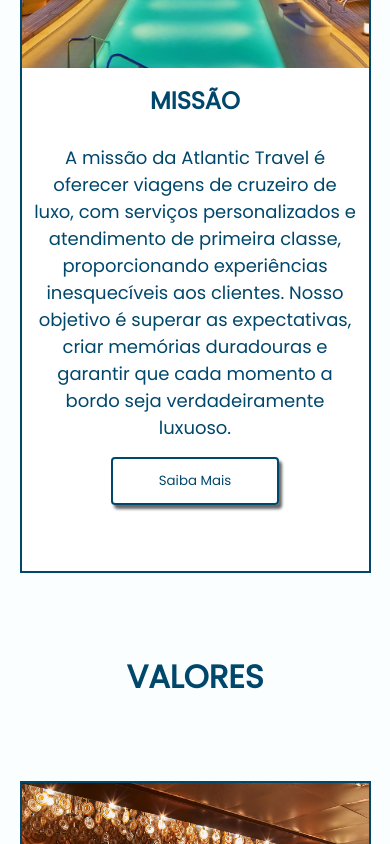
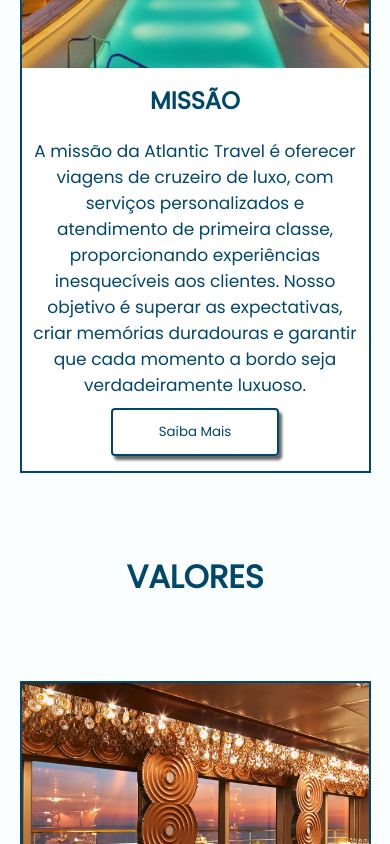
Before and after one commit to luis-felipee/atlantictravel, a plain HTML site: page sobre.html in a window 390 px wide. Shown: the part 1040-1884 px from the top of the page. Drawn offline with nearby package versions, Linux system fonts and the light colour scheme.

Commit message:
Add files via upload

```diff
--- a/assets/styles/contato.css
+++ b/assets/styles/contato.css
@@ -84,9 +84,9 @@
 
 }
 
-@media (max-width: 768px){
+@media (max-width: 768px) and (max-height: 980px){
     .experience-content{
-        height: 100vh;
+        height: auto;
         width: 90%;
         flex-direction: column;
         justify-content:flex-start;
@@ -102,9 +102,9 @@
         width: 100%;
     }
     .experience-text{
-        justify-content: flex-start;
+        justify-content: space-between;
         align-self: center;
-        height: 50vh;
+        height: auto;
         width: 100%;
         text-align: center;
         gap: 10px;
@@ -115,7 +115,7 @@
         margin-bottom: 10px;
     }
     .experience-text p{
-        font-size: 18px;
+        font-size: 17px;
         padding: 0 10px;
     }
     .button-experience{
--- a/assets/styles/frotas.css
+++ b/assets/styles/frotas.css
@@ -106,12 +106,11 @@ header{
     border: 2px solid #00476c;
 
 }
-@media (max-width: 768px){
-    .first-section{
-        background-position-x: center;
-     }
+
+
+@media (max-width: 768px) and (max-height: 980px){
     .experience-content{
-        height: 92vh;
+        height: auto;
         width: 90%;
         flex-direction: column;
         justify-content:flex-start;
@@ -127,20 +126,21 @@ header{
         width: 100%;
     }
     .experience-text{
-        justify-content: flex-start;
+        justify-content: space-between;
         align-self: center;
-        height: 50vh;
+        height: auto;
         width: 100%;
         text-align: center;
         gap: 10px;
         justify-content: space-between;
         /* margin-top: 70px; */
     }
-    .experience-text div h2{
-        margin-bottom: 20px;
+    .experience-text h2{
+        margin-bottom: 10px;
     }
     .experience-text p{
-        font-size: 19px;
+        font-size: 17px;
+        padding: 0 10px;
     }
     .button-experience{
         justify-self: flex-end;
@@ -148,6 +148,7 @@ header{
 
 }
 
+
 }
 @media (min-width: 768px){
     .experience-text p{
--- a/assets/styles/style.css
+++ b/assets/styles/style.css
@@ -236,10 +236,5 @@ footer{
         flex-direction: column;
         text-align: center;
     }
-    .link{
-        text-decoration: none;
-        color: #fff;
-        font-size: 15px;
-    }
 
 }
```
Also changed, not shown: assets/styles/index.css (+6 -1 lines).
